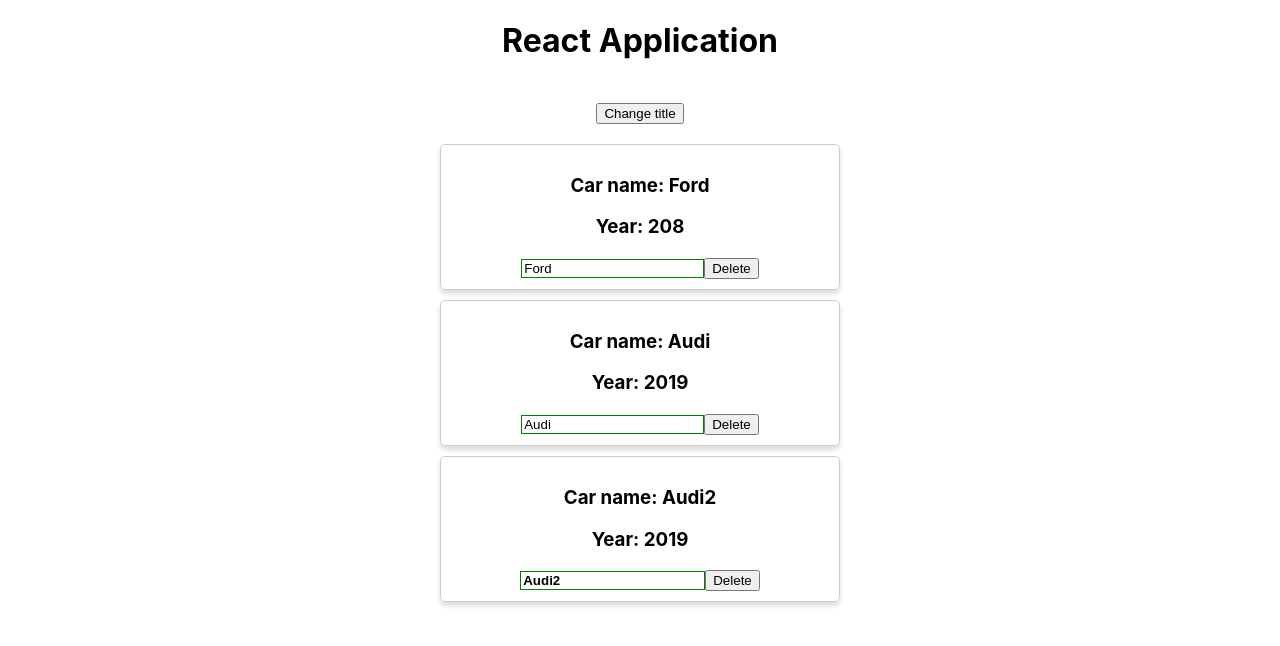
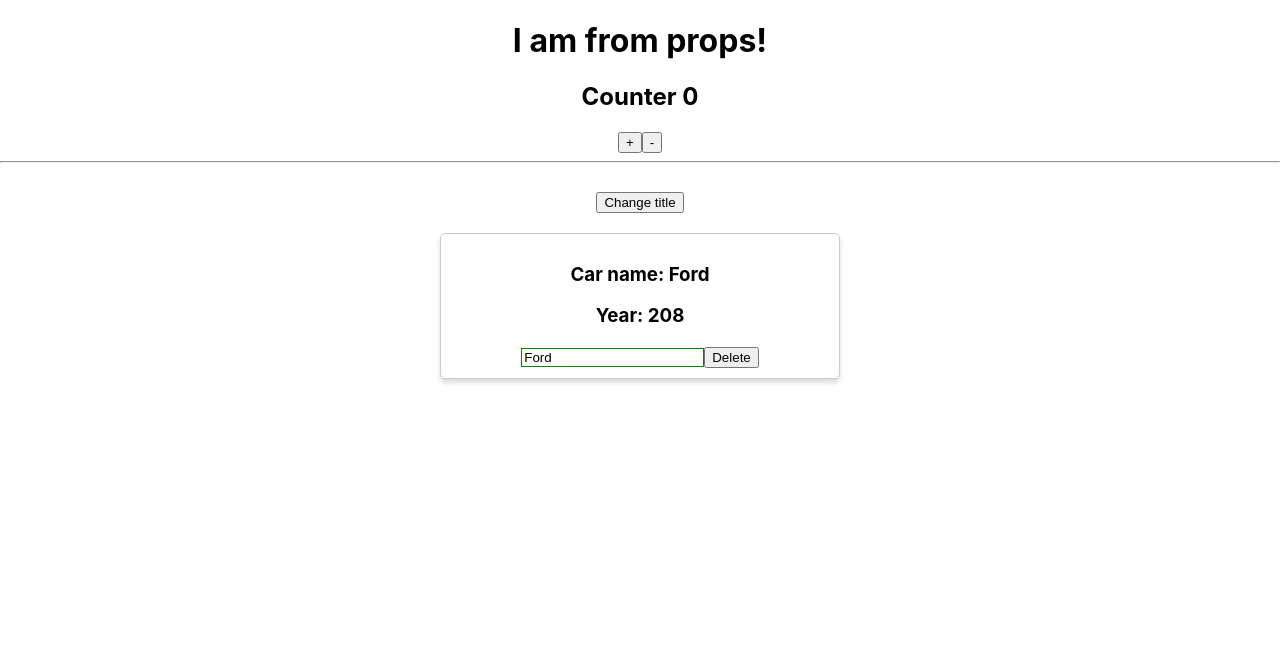
Before and after one commit to Proxyte/react-project, a React (Create React App) app: page / in a window 1280 px wide. Both pictures are taken after a click on the button "Change title". Shown: the top 646 px of the page. Built offline with nearby package versions, Linux system fonts and the light colour scheme.

Commit message:
feat(*): used fragments and other features

```diff
--- a/src/App.js
+++ b/src/App.js
@@ -1,13 +1,20 @@
 import React, {Component} from 'react';
 import appClasses from './styles/App.module.scss';
 import Car from './car/Car';
+import ErrorBoundary from './errorBoundary/ErrorBoundary';
+import Counter from './counter/Counter';
 
 class App extends Component {
-  state = {
+
+  constructor(props) {
+    console.log('app constructor')
+    super(props);
+
+    this.state = {
       cars: [
         { name: "Ford", year: 208},
-      { name: "Audi", year: 2019},
-      { name: "Audi2", year: 2019},
+        // { name: "Audi", year: 2019},
+        // { name: "Audi2", year: 2019},
       ],
       paragraphStyle: {
         'backgroundColor': 'yellow',
@@ -16,7 +23,23 @@ class App extends Component {
       },
       pageTitle: "React Application",
       showCars: false
-  };
+    }
+  }
+
+  // state = {
+  //   cars: [
+  //     { name: "Ford", year: 208},
+  //     { name: "Audi", year: 2019},
+  //     { name: "Audi2", year: 2019},
+  //   ],
+  //   paragraphStyle: {
+  //     'backgroundColor': 'yellow',
+  //     'color': "purple",
+  //     'fontSize': '20px'
+  //   },
+  //   pageTitle: "React Application",
+  //   showCars: false
+  // };
 
   toggleCarsHandler = () => {
     this.setState({
@@ -44,12 +67,22 @@ class App extends Component {
     })
   }
 
+  componentWillMount() {
+    console.log('App component will mount');
+  }
+
+  componentDidMount() {
+    console.log('App component did mount');
+  }
+
   render() {
+    console.log('App component render');
     let carsTemplate = null
 
     if(this.state.showCars) {
       carsTemplate = this.state.cars.map((car, index) => {
         return (
+          <ErrorBoundary key={index}>
             <Car
               key={index}
               carName={car.name}
@@ -57,13 +90,19 @@ class App extends Component {
               onDelete = {this.onDelete.bind(this, index)}
               onChangeName={(event) => this.onChangeName(event.target.value, index)}
             />
+          </ErrorBoundary>
         )
       })
     }
 
     return (
       <div className={appClasses.App}>
-        <h1>{this.state.pageTitle}</h1>
+        {/* <h1>{this.state.pageTitle}</h1> */}
+        <h1>{this.props.title}</h1>
+
+        <Counter />
+
+        <hr />
         <br />
 
         <button onClick={this.toggleCarsHandler}>Change title</button>
--- a/src/car/Car.js
+++ b/src/car/Car.js
@@ -1,11 +1,51 @@
 import React from 'react';
-import Radium from 'radium';
+// import Radium from 'radium';
 import "../styles/Car.scss";
 
-const Car = props => {
+class Car extends React.Component {
+
+  componentWillReceiveProps(nextProps) {
+    console.log('car component willReceiveProps', nextProps)
+  }
+
+  shouldComponentUpdate(nextProps, nextState) {
+    // console.log('car component shouldComponentUpdate', nextProps, nextState);
+
+    return nextProps.carName.trim() !== this.props.carName.trim();
+  }
+
+  componentWillUpdate(nextProps, nextState) {
+    console.log('car component componentWillUpdate', nextProps, nextState)
+  }
+
+  // static getDerivedStateFromProps(nextProps, previousState) {
+  //   console.log('Car componennt getDerivedStateFromProps', nextProps, previousState);
+
+  //   return previousState;
+  // }
+
+  componentDidUpdate() {
+    console.log('car component componentDidUpdate')
+  }
+
+  // getSnapshotBeforeUpdate() {
+  //   console.log('car component getSnapshotBeforeUpdate')
+  // }
+
+  componentWillUnmount() {
+    console.log('car component componentWillUnmount')
+  }
+
+  render() {
+    console.log('car component render');
+
+    if(Math.random() > 0.7) {
+      throw new Error('Car random failed')
+    }
+
     const inputClasses = [
-    props.carName !== '' ? 'successInput' : 'errorInput',
-    props.carName.length > 4 ?  'boldInput' : null
+      this.props.carName !== '' ? 'successInput' : 'errorInput',
+      this.props.carName.length > 4 ?  'boldInput' : null
     ];
 
     const style = {
@@ -20,19 +60,20 @@ const Car = props => {
 
     return (
       <div className="car" style= {style}>
-      <h3>Car name: {props.carName}</h3>
-      <h3>Year: {props.year}</h3>
+        <h3>Car name: {this.props.carName}</h3>
+        <h3>Year: {this.props.year}</h3>
         <input
           type="text"
           className={inputClasses.join(' ')}
-        value={props.carName}
-        onChange={props.onChangeName
+          value={this.props.carName}
+          onChange={this.props.onChangeName
           }/>
 
-      <button onClick={props.onDelete}>Delete</button>
-      {/* <button onClick={props.onChangeTitle}>Click</button> */}
+        <button onClick={this.props.onDelete}>Delete</button>
       </div>
     )
   }
 
-export default Radium(Car);
+}
+
+export default Car;
--- /dev/null
+++ b/src/counter/Counter.js
@@ -0,0 +1,31 @@
+import React from 'react';
+import Auxillary from '../hoc/Auxillary'
+
+export default class Counter extends React.Component {
+  state = {
+    counter: 0
+  }
+
+  addCounter = () => {
+    // this.setState({
+    //   counter: this.state.counter + 1
+    // })
+
+    this.setState((prevState) => {
+      return {
+        counter: prevState.counter + 1
+      }
+    })
+  }
+
+  render() {
+    return (
+      <Auxillary>
+        <h2>Counter {this.state.counter}</h2>
+        <button onClick={this.addCounter}>+</button>
+        <button onClick={() => this.setState({ counter: this.state.counter - 1})}>-</button>
+      </Auxillary>
+    )
+
+  }
+}
--- /dev/null
+++ b/src/errorBoundary/ErrorBoundary.js
@@ -0,0 +1,24 @@
+import React from 'react';
+
+export default class ErrorBoundary extends React.Component {
+  state = {
+    hasError: false
+  }
+
+  componentDidCatch(error, info) {
+    this.setState({
+      hasError: true
+    })
+  }
+
+  render() {
+    if(this.state.hasError) {
+      return (
+        <h1 style={{ color: 'red'}}>Something is gonna wrong</h1>
+      )
+    }
+
+    console.log(this.props.children.props)
+    return this.props.children;
+  }
+}
--- /dev/null
+++ b/src/hoc/Auxillary.js
@@ -0,0 +1,7 @@
+import React from 'react';
+
+const Auxillary = (props) => {
+  return props.children;
+}
+
+export default Auxillary;
--- a/src/index.js
+++ b/src/index.js
@@ -6,7 +6,7 @@ import * as serviceWorker from './serviceWorker';
 
 ReactDOM.render(
   <React.StrictMode>
-    <App />
+    <App title={'I am from props!'}/>
   </React.StrictMode>,
   document.getElementById('root')
 );
```
Lines whose indentation alone changed are shown as unchanged.
